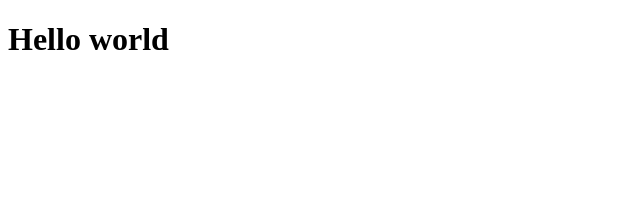
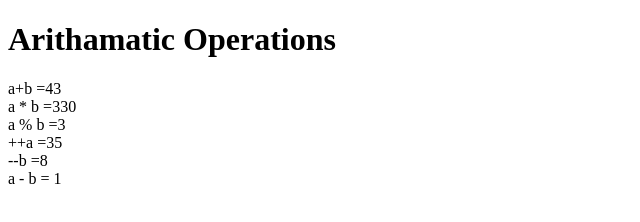
Before and after one commit to tejalshinde2005/Demo2, a plain HTML site: page index.html in a window 1280 px wide. Shown: the whole page, without its empty margins (0-640 px from the left). Drawn offline with Linux system fonts and the light colour scheme.

Commit message:
Arithamatic Operation

```diff
--- a/index.html
+++ b/index.html
@@ -6,6 +6,47 @@
     <title>Document</title>
 </head>
 <body>
-    <h1>Hello world</h1>
+    <h1>Arithamatic Operations</h1>
+    <script type="text/javascript">
+
+            var a = 33;
+            var b = 10;
+            var c = "Test";
+            var linebreak="<br/>";
+
+            document.write("a+b =");
+            var result=a+b;
+            document.write(result);
+            document.write(linebreak);
+
+            document.write("a * b =");
+            result= a * b;
+            document.write(result);
+            document.write(linebreak);
+
+            document.write("a % b =");
+            result=a % b;
+            document.write(result);
+            document.write(linebreak);
+
+            a = ++a;
+            document.write("++a =");
+            result= ++a;
+            document.write(result);
+            document.write(linebreak);
+
+             a = --b;
+            document.write("--b =");
+            result= --b;
+            document.write(result);
+            document.write(linebreak);
+
+            document.write("a - b = ");
+            result = a - b;
+            document.write(result);
+            document.write(linebreak);
+
+    </script>
+
 </body>
 </html>
```
Also changed, not shown: ArithamaticOperator.html (added, +46 -0 lines).
